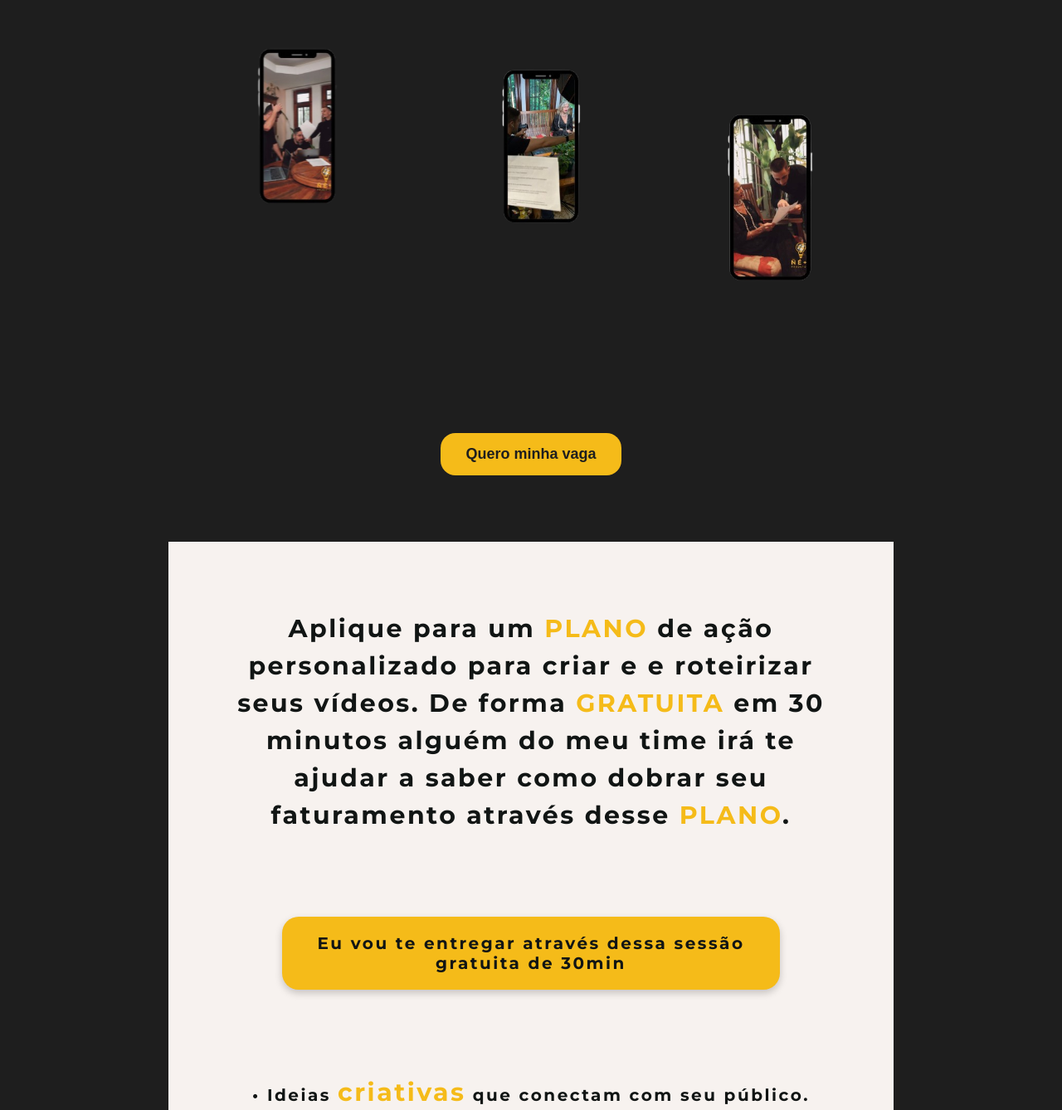
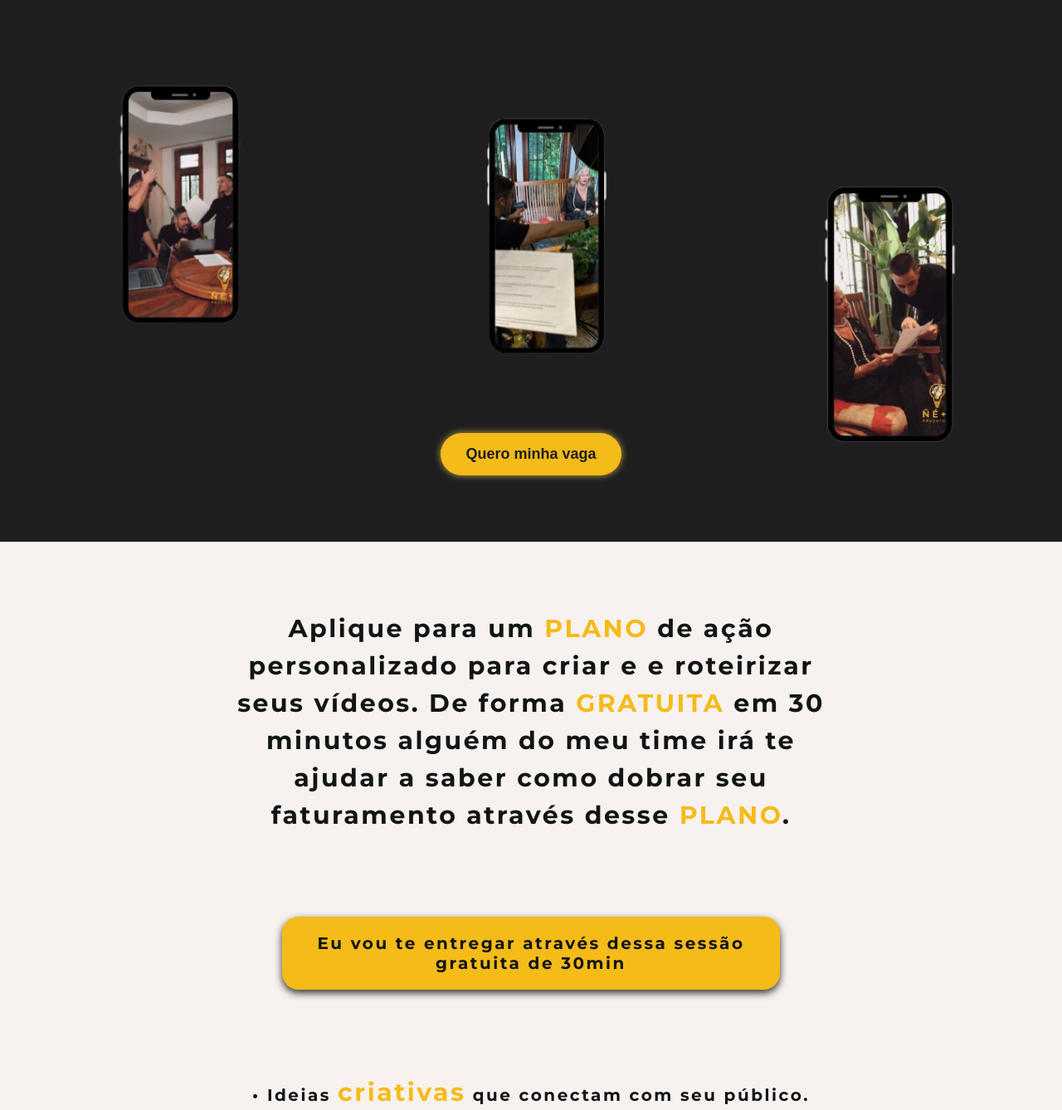
Before and after one commit to cristophermlima/-1-produtora, a React (Vite) app: page / in a window 1280 px wide. Shown: the part 932-2270 px from the top of the page at 83% size. Built offline with nearby package versions, Linux system fonts and the light colour scheme.

Commit message:
att button

```diff
--- a/src/components/Banner/Banner.css
+++ b/src/components/Banner/Banner.css
@@ -20,14 +20,14 @@
 .banner-text2 {
     color: #111514;
     width: 100%;
-    max-width: 37.5rem; /* Usando rem */
-    border-radius: 1.25rem; /* Usando rem */
-    font-size: 1.25rem; /* Substituído px por rem */
+    max-width: 37.5rem;
+    border-radius: 1.25rem;
+    font-size: 1.25rem;
     background-color: #F5BB19;
     margin: 3.125rem auto;
     text-align: center;
-    padding: 1.25rem 1.875rem; /* Ajustado em rem */
-    box-shadow: 0px 0.25rem 0.625rem rgba(0, 0, 0, 0.2);
+    padding: 1.25rem 1.875rem;
+    box-shadow: 0px 0.25rem 0.625rem rgba(0, 0, 0, 0.8);
 }
 
 /* Texto secundário */
@@ -52,6 +52,7 @@
     margin: 3.125rem auto 2.5rem;
     text-align: center;
     border-radius: 0.9375rem; /* Usando rem */
+    box-shadow: 0px 0.25rem 0.625rem rgba(0, 0, 0, 0.8);
 }
 
 /* Texto amarelo em destaque */
@@ -70,6 +71,8 @@
     .banner-text2 {
         font-size: 1.125rem;
         padding: 0.9375rem 1.25rem;
+
+
     }
 
     .banner-text3 {
--- a/src/components/Button/Button.css
+++ b/src/components/Button/Button.css
@@ -13,17 +13,27 @@
     transition: background-color 0.3s ease, color 0.3s ease;
     text-align: center;
     max-width: 100%;
+
 }
 
 /* Botão primário */
 .button.primary {
     background-color: #F5BB19;
     color: #1E1E1E;
+    border: 0;
+    border-radius: 30px;
+    box-shadow: 0px 0px 8px #ffde59b7;
+
+
 }
 
 .button.primary:hover {
     background-color: #ffd561;
     color: #F7F2EF;
+    box-shadow: 0px 0px 8px #ffde59b7;
+    transform: scale(1.05);
+    cursor: pointer;
+    transition: .2s;
 }
 
 /* Botão secundário */
--- a/src/components/FormVagas/renderização/teste.css
+++ b/src/components/FormVagas/renderização/teste.css
@@ -3,22 +3,22 @@ body {
     background-color: #121212;
     color: #f0f0f0;
     display: flex;
-    justify-content: center; /* Centraliza horizontalmente */
-    align-items: center;     /* Centraliza verticalmente */
-    min-height: 100vh;       /* Garantir que o conteúdo ocupe 100% da altura da tela */
-    margin: 0;               /* Remove qualquer margem extra */
-    padding: 0;              /* Remove qualquer padding extra */
+    justify-content: center;
+    align-items: center;
+    min-height: 100vh;
+    margin: 0;
+    padding: 0;
 }
 
 .question {
     background-color: #1f1f1f;
     border-radius: 10px;
     padding: 20px;
-    width: 90%;              /* Garante que a largura ocupe 90% da tela */
-    max-width: 500px;        /* Limita a largura máxima a 500px */
+    width: 90%;
+    max-width: 500px;
     text-align: left;
     box-shadow: 0 4px 15px rgba(0, 0, 0, 0.3);
-    margin: 0 auto; /* Garante que o formulário seja centralizado */
+    margin: 0 auto;
 }
 
 h1 {
@@ -56,6 +56,10 @@ button {
 
 button:hover {
     background-color: #cc8400;
+    box-shadow: 0px 0px 8px #ffde59b7;
+    transform: scale(1.05);
+    cursor: pointer;
+    transition: .2s;
 }
 
 .income-options {
@@ -68,9 +72,9 @@ button:hover {
     text-align: center;
     margin-top: 20px;
     display: flex;
-    justify-content: center; /* Garante que o conteúdo dentro de agradecimento seja centralizado */
-    align-items: center; /* Garante que o conteúdo fique centralizado verticalmente */
-    height: 100vh; /* Garante que ocupe a altura total da tela */
+    justify-content: center;
+    align-items: center;
+    height: 100vh;
 }
 
 @media (max-width: 480px) {
--- a/src/components/Header/Header.css
+++ b/src/components/Header/Header.css
@@ -32,6 +32,10 @@ nav a {
     text-decoration: none;
     margin: 0 20px;
     transition: color 0.3s ease;
+
+    transform: scale(1.05);
+    cursor: pointer;
+    transition: .2s;
 }
 
 nav a:hover {
--- a/src/components/Hero/Hero.css
+++ b/src/components/Hero/Hero.css
@@ -75,18 +75,22 @@
   gap: 20px;
   justify-content: center;
   padding: 40px 20px;
+  position: relative;
+  animation: flutuar 2s ease-in-out infinite alternate;
 }
 
 .card {
   position: relative;
-  width: 260px;
+  width: 400px;
   height: 340px;
   border-radius: 12px;
  transition: transform 0.3s ease;
+
 }
 
 .card:hover {
   transform: translateY(-10px);
+
 }
 
 .card img {
@@ -108,6 +112,15 @@
   border-radius: 8px;
   opacity: 0;
   transition: opacity 0.3s ease;
+  position: absolute;
+
+
+  font-size: 20px;
+  font-weight: 600;
+  color: #fff;
+  opacity: 0;
+  transition: .5s;
+
 }
 
 .card:hover .message {
@@ -126,6 +139,17 @@
 }
 
 /* Responsividade */
+
+@keyframes flutuar {
+  0% {
+      top: 0;
+  }
+
+  100% {
+      top: 30px;
+  }
+}
+
 
 /* Tablets */
 @media (max-width: 768px) {
```
